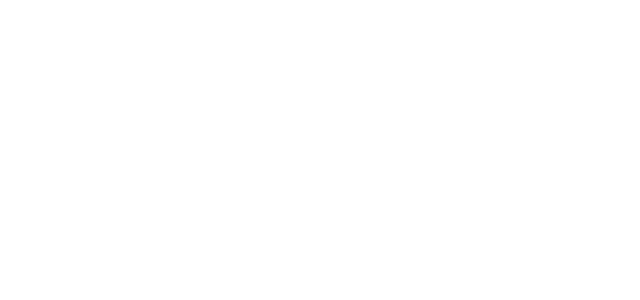
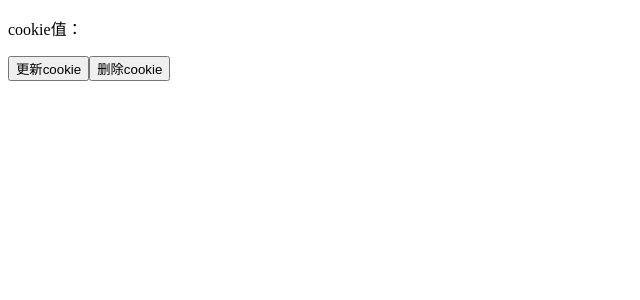
Before and after one commit to everywangBUG/interview, a React (Vite) app in the folder react_components/: page / in a window 1280 px wide. Shown: the top 300 px of the page, without its empty margins (0-640 px from the left). Built offline with nearby package versions, Linux system fonts and the light colour scheme.

Commit message:
useCookie

```diff
--- a/react_components/src/App.tsx
+++ b/react_components/src/App.tsx
@@ -1,4 +1,6 @@
 // import { useState } from "react";
+
+import CookieDemo from "./components/CookieDemo.tsx/CookieDemo"
 
 // import { IconAdd } from "./components/Icon/IconAdd"
 // import { IconEmail } from "./components/Icon/IconEmail"
@@ -18,7 +20,7 @@
 
   return (
     <>
-
+      <CookieDemo />
     </>
 
     // <>
--- a/react_components/src/components/CookieDemo.tsx/CookieDemo.tsx
+++ b/react_components/src/components/CookieDemo.tsx/CookieDemo.tsx
@@ -0,0 +1,24 @@
+import { useEffect } from "react";
+import useCokie from "../../hooks/useCokie";
+
+const CookieDemo = () => {
+    const [value, updateCookie, deleteCookie] = useCokie("cookieKey");
+
+    useEffect(() => {
+        deleteCookie();
+    }, []);
+
+    const updateCookieHandler = () => {
+        updateCookie("8888");
+    };
+
+    return (
+        <div>
+            <p>cookie值：{value}</p>
+            <button onClick={updateCookieHandler}>更新cookie</button>
+            <button onClick={deleteCookie}>删除cookie</button>
+        </div>
+    );
+};
+
+export default CookieDemo;
--- /dev/null
+++ b/react_components/src/hooks/useCokie.tsx
@@ -0,0 +1,23 @@
+import { useCallback, useState } from 'react';
+import Cookies from 'js-cookie';
+
+const useCokie = (cookieName: string): [
+    string | null, (newValue: string, options?: Cookies.CookieAttributes) => void, () => void,
+] => {
+    const [value, setValue] = useState<string | null>(() => Cookies.get(cookieName) || null);
+    console.log(cookieName, '000');
+
+    const updateCookie = useCallback((newValue: string, options?: Cookies.CookieAttributes) => {
+        Cookies.set(cookieName, newValue, options);
+        setValue(newValue);
+    }, [cookieName]);
+
+    const deleteCookie = useCallback(() => {
+        Cookies.remove(cookieName);
+        setValue(null);
+    }, [cookieName])
+
+    return [value, updateCookie, deleteCookie];
+}
+
+export default useCokie;
```
